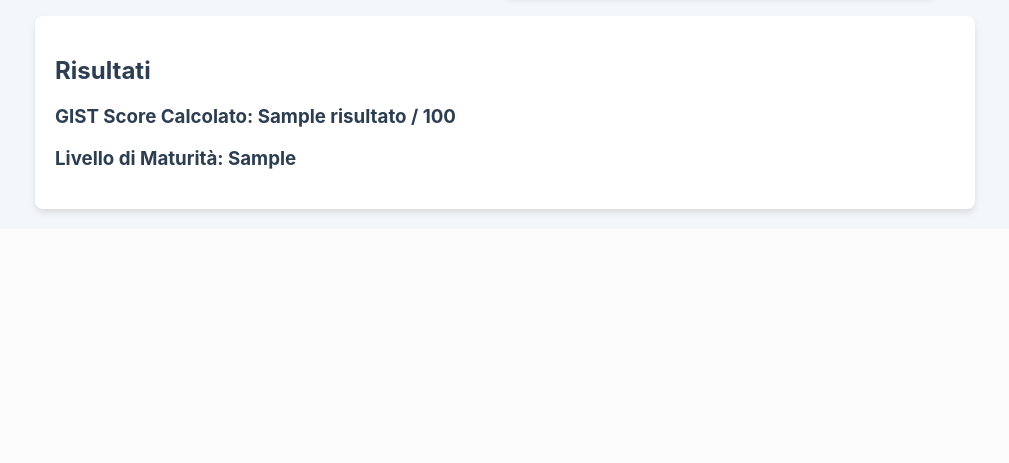
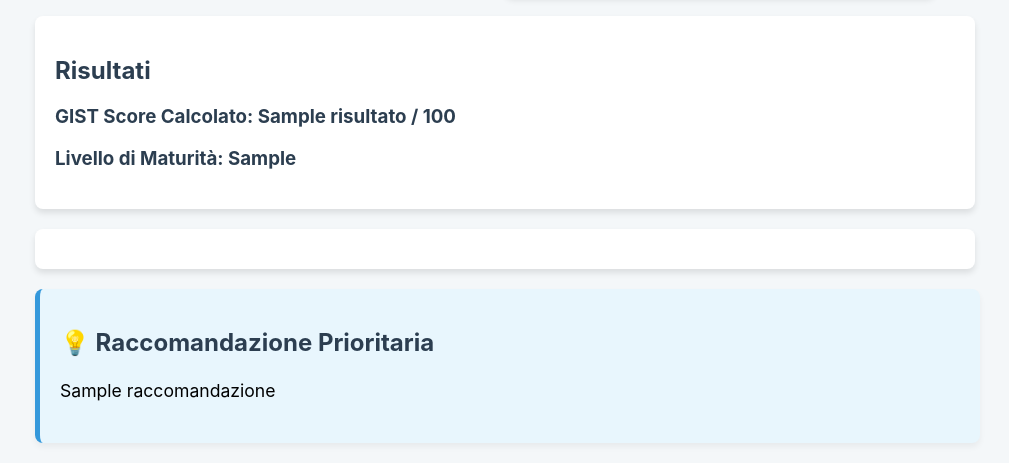
Before and after one commit to santoromarco74/gist-web-app, a Flask app: template templates/index.html in a window 1280 px wide. Shown: the part 596-1059 px from the top of the page, without its empty margins (155-1164 px from the left). Before the commit the page ends 812 px from the top, so only its background shows below. Run offline with Flask 3, Linux system fonts and the light colour scheme; the template is opened without the code that fills it: most values are stand-ins (such as "Sample title", 1, 10 or a date in 2020).

Commit message:
Aggiunto raccomandazioni

```diff
--- a/app.py
+++ b/app.py
@@ -1,40 +1,53 @@
-# app.py
+# app.py (versione completa e aggiornata)
+
 from flask import Flask, render_template, request
 import math
 
 app = Flask(__name__)
 
+# Le funzioni 'calcola_gist_score' e 'determina_livello_maturita' restano invariate
 def calcola_gist_score(scores):
-    """Calcola il GIST Score usando la formula completa della tesi."""
     pesi = {'fisica': 0.18, 'architetturale': 0.32, 'sicurezza': 0.28, 'conformita': 0.22}
     gamma = 0.95
-
     punteggio_finale = sum(pesi[c] * (s ** gamma) for c, s in scores.items())
-
     return round(punteggio_finale, 2)
 
 def determina_livello_maturita(score):
-    """Determina il livello di maturità in base al punteggio."""
-    if score <= 25:
-        return "Iniziale"
-    elif score <= 50:
-        return "In Sviluppo"
-    elif score <= 75:
-        return "Avanzato"
-    else:
-        return "Ottimizzato"
+    if score <= 25: return "Iniziale"
+    if score <= 50: return "In Sviluppo"
+    if score <= 75: return "Avanzato"
+    return "Ottimizzato"
+
+# --- NOVITÀ: La funzione che genera i consigli ---
+def genera_raccomandazione(scores):
+    """
+    Analizza i punteggi e restituisce un consiglio basato sull'area più debole.
+    I consigli sono ispirati ai capitoli della tua tesi!
+    """
+    # Controlla se tutti i punteggi sono alti per un messaggio di congratulazioni
+    if all(score >= 75 for score in scores.values()):
+        return "Ottimo lavoro! La tua infrastruttura è a un livello di maturità elevato. Continua a monitorare e ottimizzare costantemente per mantenere l'eccellenza."
+
+    # Trova la dimensione con il punteggio più basso
+    area_piu_debole = min(scores, key=scores.get)
+
+    # Dizionario delle raccomandazioni
+    consigli = {
+        'fisica': "L'area più critica è l'Infrastruttura Fisica. Concentrati sul potenziamento dei sistemi di alimentazione (UPS) e di raffreddamento, e valuta un upgrade della connettività di rete per garantire le fondamenta della resilienza. (Rif. Capitolo 3)",
+        'architetturale': "L'area più critica è l'Architettura. È il momento di accelerare la modernizzazione. Valuta la migrazione verso un modello Cloud Ibrido e l'adozione di architetture a Microservizi per aumentare agilità e scalabilità. (Rif. Capitolo 3)",
+        'sicurezza': "L'area più critica è la Sicurezza. Implementa un approccio Zero Trust per ridurre la superficie di attacco. Rafforza il monitoraggio con un SIEM e automatizza la risposta agli incidenti per migliorare le metriche temporali. (Rif. Capitolo 2)",
+        'conformita': "L'area più critica è la Conformità. Adotta un framework di conformità integrata per armonizzare i controlli di GDPR, PCI-DSS e NIS2. L'automazione dei controlli può ridurre i costi e l'effort manuale fino al 40%. (Rif. Capitolo 4)"
+    }
+
+    return consigli[area_piu_debole]
+
 
 @app.route('/')
 def index():
-    """Mostra la pagina iniziale con valori di default."""
     return render_template('index.html')
-
-# La rotta deve essere esattamente "/calcola" e deve accettare il metodo 'POST'
-# app.py (solo la funzione 'calcola' modificata)
 
 @app.route('/calcola', methods=['POST'])
 def calcola():
-    """Riceve i dati, calcola e mostra i risultati."""
     try:
         punteggi = {
             'fisica': int(request.form['fisica']),
@@ -46,17 +59,18 @@ def calcola():
         score_calcolato = calcola_gist_score(punteggi)
         livello = determina_livello_maturita(score_calcolato)
         punteggi_per_grafico = list(punteggi.values())
+        benchmark_target = [85, 88, 82, 86]
 
-        # --- NOVITÀ: Definiamo i dati per il nostro benchmark ---
-        # Questi valori rappresentano un'organizzazione "ottimizzata" (Livello Avanzato/Ottimizzato)
-        benchmark_target = [85, 88, 82, 86]
+        # --- NOVITÀ: Chiamiamo la nuova funzione e passiamo il risultato ---
+        raccomandazione_generata = genera_raccomandazione(punteggi)
 
         return render_template('index.html',
                                risultato=score_calcolato,
                                livello_maturita=livello,
                                valori_inseriti=punteggi,
                                dati_grafico=punteggi_per_grafico,
-                               dati_benchmark=benchmark_target) # Passiamo i nuovi dati!
+                               dati_benchmark=benchmark_target,
+                               raccomandazione=raccomandazione_generata) # Passiamo la raccomandazione!
     except (ValueError, KeyError):
         return "Errore nei dati inseriti. Assicurati di compilare tutti i campi con numeri.", 400
 
--- a/templates/index.html
+++ b/templates/index.html
@@ -16,7 +16,23 @@
         input[type="number"] { width: 100%; padding: 10px; box-sizing: border-box; border: 1px solid #ccc; border-radius: 4px; margin-top: 5px; }
         button { width: 100%; padding: 12px; background-color: #3498db; color: white; border: none; border-radius: 4px; font-size: 16px; cursor: pointer; margin-top: 10px; }
         button:hover { background-color: #2980b9; }
-    </style>
+
+
+.raccomandazione {
+    width: 100%;
+    margin-top: 20px;
+    padding: 20px;
+    border-radius: 8px;
+    background-color: #e8f6fd; /* Un colore azzurrino per evidenziare */
+    border-left: 5px solid #3498db;
+    box-shadow: 0 4px 6px rgba(0,0,0,0.05);
+}
+.raccomandazione p {
+    font-size: 1.1em;
+    line-height: 1.6;
+}
+</style>
+
 </head>
 <body>
     <h1>GIST Framework - Calcolatore di Maturità Digitale</h1>
@@ -60,6 +76,18 @@
         <h3>Livello di Maturità: <strong>{{ livello_maturita }}</strong></h3>
     </div>
     {% endif %}
+    {% if risultato %}
+    <div class="risultato">
+        </div>
+    {% endif %}
+
+    {% if raccomandazione %}
+    <div class="raccomandazione">
+        <h2>💡 Raccomandazione Prioritaria</h2>
+        <p>{{ raccomandazione }}</p>
+    </div>
+    {% endif %}
+
 
 
     <script>
```
